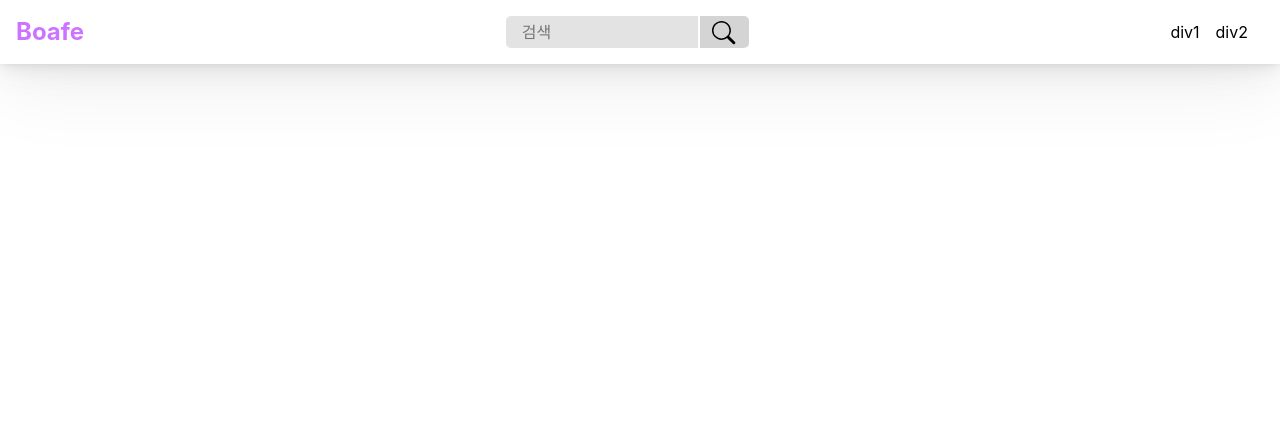
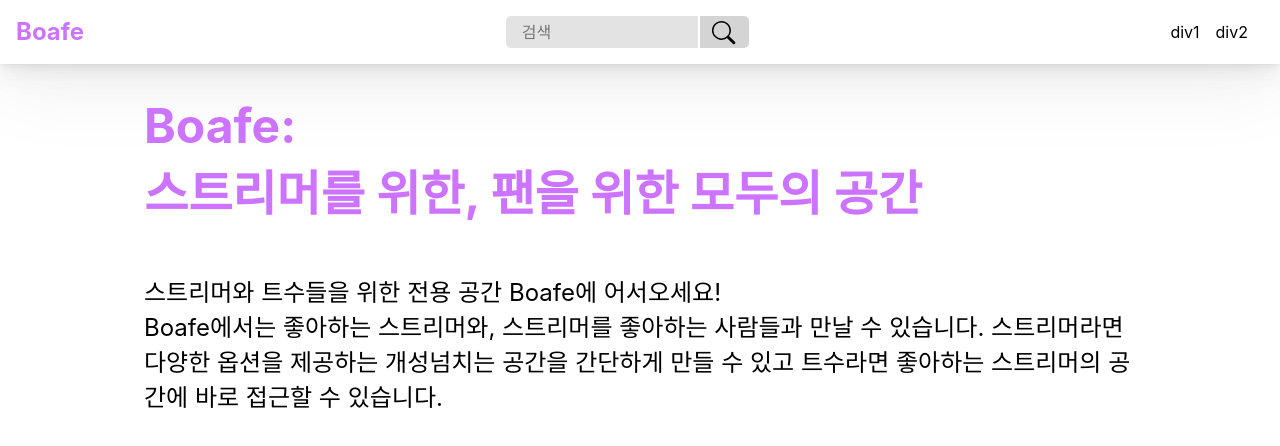
Before and after one commit to 5tarlight/broafe, a Next.js app: page / in a window 1280 px wide. Shown: the top 446 px of the page. Built offline with nearby package versions, Linux system fonts and the light colour scheme.

Commit message:
main title

```diff
--- /dev/null
+++ b/components/index/index.style.ts
@@ -0,0 +1,25 @@
+import { Theme } from "@/styles/theme";
+import styled from "styled-components";
+
+export const IndexMainContainerStyle = styled.div`
+  display: flex;
+  flex-direction: column;
+  padding: 2rem 1rem;
+`;
+
+export const IndexMainTitleStyle = styled.h2`
+  font-size: 3rem;
+  color: ${({ theme }: { theme: Theme }) => theme.colors.pri0};
+  font-weight: bolder;
+`;
+
+export const IndexPlatformLogoStyle = styled.div`
+  display: flex;
+  justify-content: space-around;
+  margin-top: 5rem;
+`;
+
+export const IndexSubTitleStyle = styled.h3`
+  margin-top: 3rem;
+  font-size: 1.5rem;
+`;
--- a/pages/index.tsx
+++ b/pages/index.tsx
@@ -1,3 +1,8 @@
+import {
+  IndexMainContainerStyle,
+  IndexMainTitleStyle,
+  IndexSubTitleStyle,
+} from "@/components/index/index.style";
 import { NextPage } from "next";
 import Head from "next/head";
 
@@ -7,6 +12,30 @@
       <Head>
         <title>Boafe</title>
       </Head>
+      <IndexMainContainerStyle>
+        <IndexMainTitleStyle>
+          Boafe:
+          <br />
+          스트리머를 위한, 팬을 위한 모두의 공간
+        </IndexMainTitleStyle>
+        {/* <IndexPlatformLogoStyle>
+          <svg xmlns="http://www.w3.org/2000/svg" width="64" height="64">
+            <path
+              d="M5.7 0L1.4 10.985V55.88h15.284V64h8.597l8.12-8.12h12.418l16.716-16.716V0H5.7zm51.104 36.3L47.25 45.85H31.967l-8.12 8.12v-8.12H10.952V5.73h45.85V36.3zM47.25 16.716v16.716h-5.73V16.716h5.73zm-15.284 0v16.716h-5.73V16.716h5.73z"
+              fill="#6441a4"
+              fill-rule="evenodd"
+            />
+          </svg>
+        </IndexPlatformLogoStyle> */}
+        <IndexSubTitleStyle>
+          스트리머와 트수들을 위한 전용 공간 Boafe에 어서오세요!
+          <br />
+          Boafe에서는 좋아하는 스트리머와, 스트리머를 좋아하는 사람들과 만날 수
+          있습니다. 스트리머라면 다양한 옵션을 제공하는 개성넘치는 공간을
+          간단하게 만들 수 있고 트수라면 좋아하는 스트리머의 공간에 바로 접근할
+          수 있습니다.
+        </IndexSubTitleStyle>
+      </IndexMainContainerStyle>
     </>
   );
 };
```
Also changed, not shown: public/twitch-icon.svg (added).
